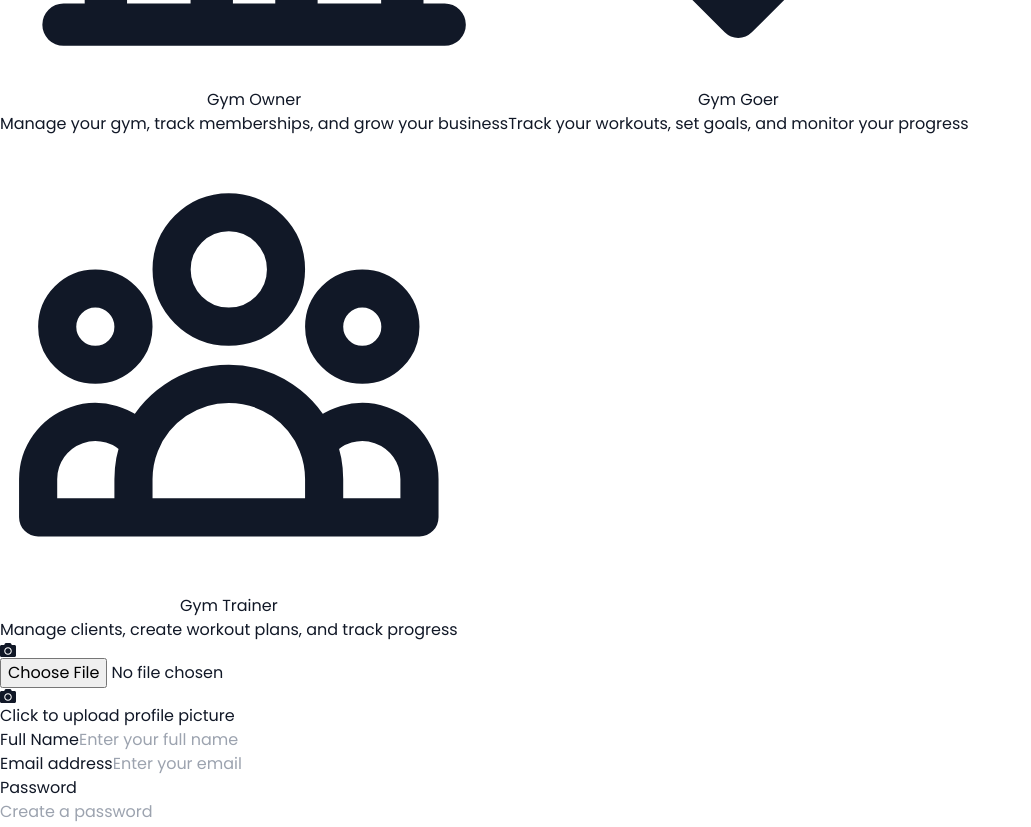
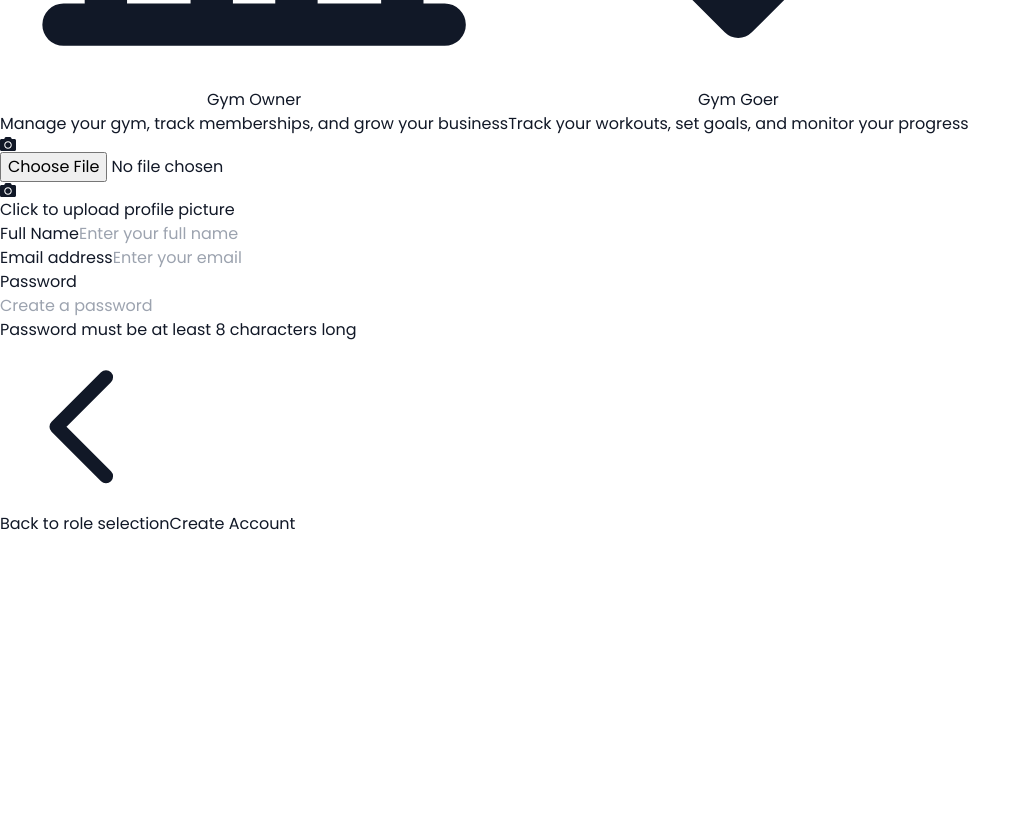
Before and after one commit to kshitijakarsh/Dhairya, a React (Vite) app in the folder frontend/: page /register in a window 1280 px wide. Shown: the part 660-1487 px from the top of the page, without its empty margins (0-1031 px from the left). After the commit the page ends 1196 px from the top, so only its background shows below. Built offline with nearby package versions, Linux system fonts and the light colour scheme.

Commit message:
register commit

```diff
--- a/frontend/src/pages/auth/Register.jsx
+++ b/frontend/src/pages/auth/Register.jsx
@@ -26,16 +26,16 @@ const roles = [
       </svg>
     ),
   },
-  {
-    id: 'Trainer',
-    title: 'Gym Trainer',
-    description: 'Manage clients, create workout plans, and track progress',
-    icon: (
-      <svg className="w-8 h-8" fill="none" viewBox="0 0 24 24" stroke="currentColor">
-        <path strokeLinecap="round" strokeLinejoin="round" strokeWidth={2} d="M17 20h5v-2a3 3 0 00-5.356-1.857M17 20H7m10 0v-2c0-.656-.126-1.283-.356-1.857M7 20H2v-2a3 3 0 015.356-1.857M7 20v-2c0-.656.126-1.283.356-1.857m0 0a5.002 5.002 0 019.288 0M15 7a3 3 0 11-6 0 3 3 0 016 0zm6 3a2 2 0 11-4 0 2 2 0 014 0zM7 10a2 2 0 11-4 0 2 2 0 014 0z" />
-      </svg>
-    ),
-  },
+  // {
+  //   id: 'Trainer',
+  //   title: 'Gym Trainer',
+  //   description: 'Manage clients, create workout plans, and track progress',
+  //   icon: (
+  //     <svg className="w-8 h-8" fill="none" viewBox="0 0 24 24" stroke="currentColor">
+  //       <path strokeLinecap="round" strokeLinejoin="round" strokeWidth={2} d="M17 20h5v-2a3 3 0 00-5.356-1.857M17 20H7m10 0v-2c0-.656-.126-1.283-.356-1.857M7 20H2v-2a3 3 0 015.356-1.857M7 20v-2c0-.656.126-1.283.356-1.857m0 0a5.002 5.002 0 019.288 0M15 7a3 3 0 11-6 0 3 3 0 016 0zm6 3a2 2 0 11-4 0 2 2 0 014 0zM7 10a2 2 0 11-4 0 2 2 0 014 0z" />
+  //     </svg>
+  //   ),
+  // },
 ];
 
 const Register = () => {
```
